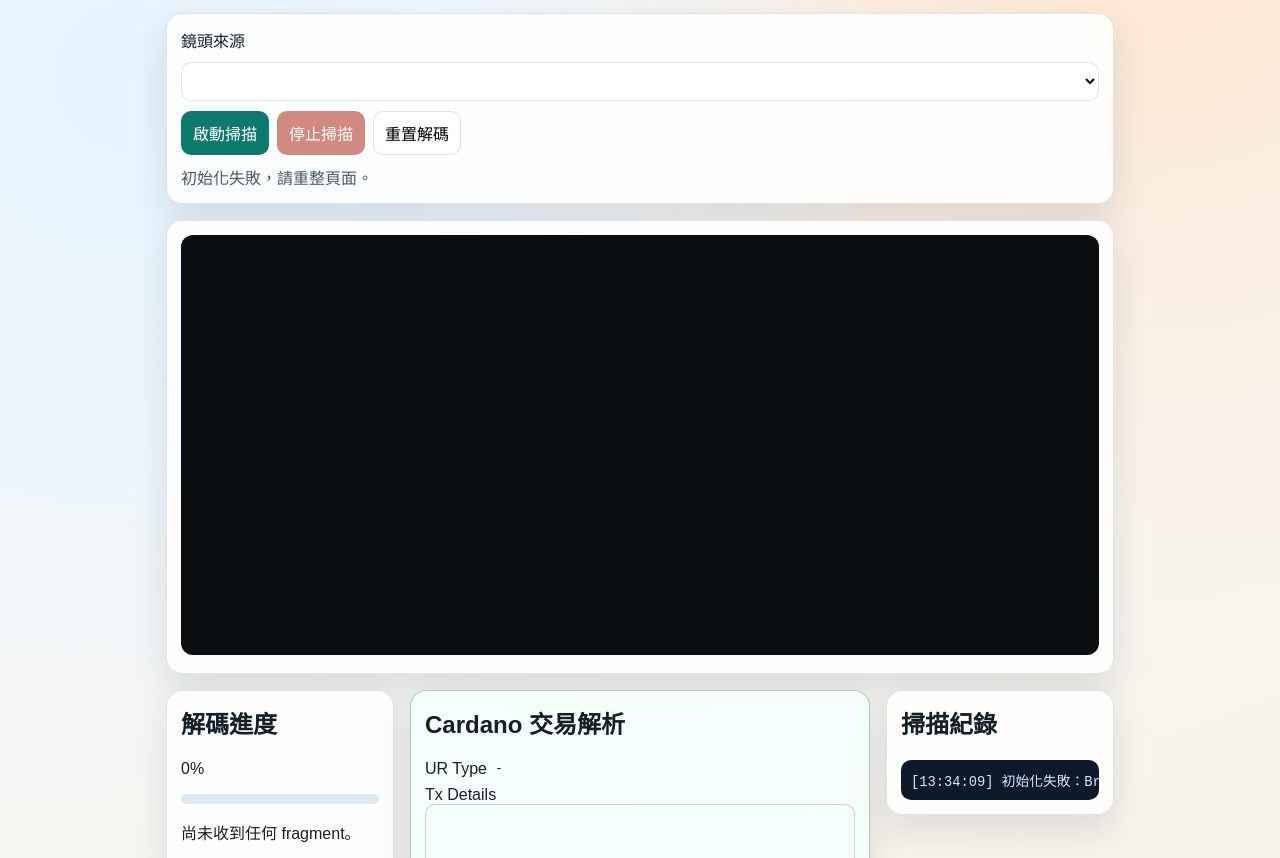
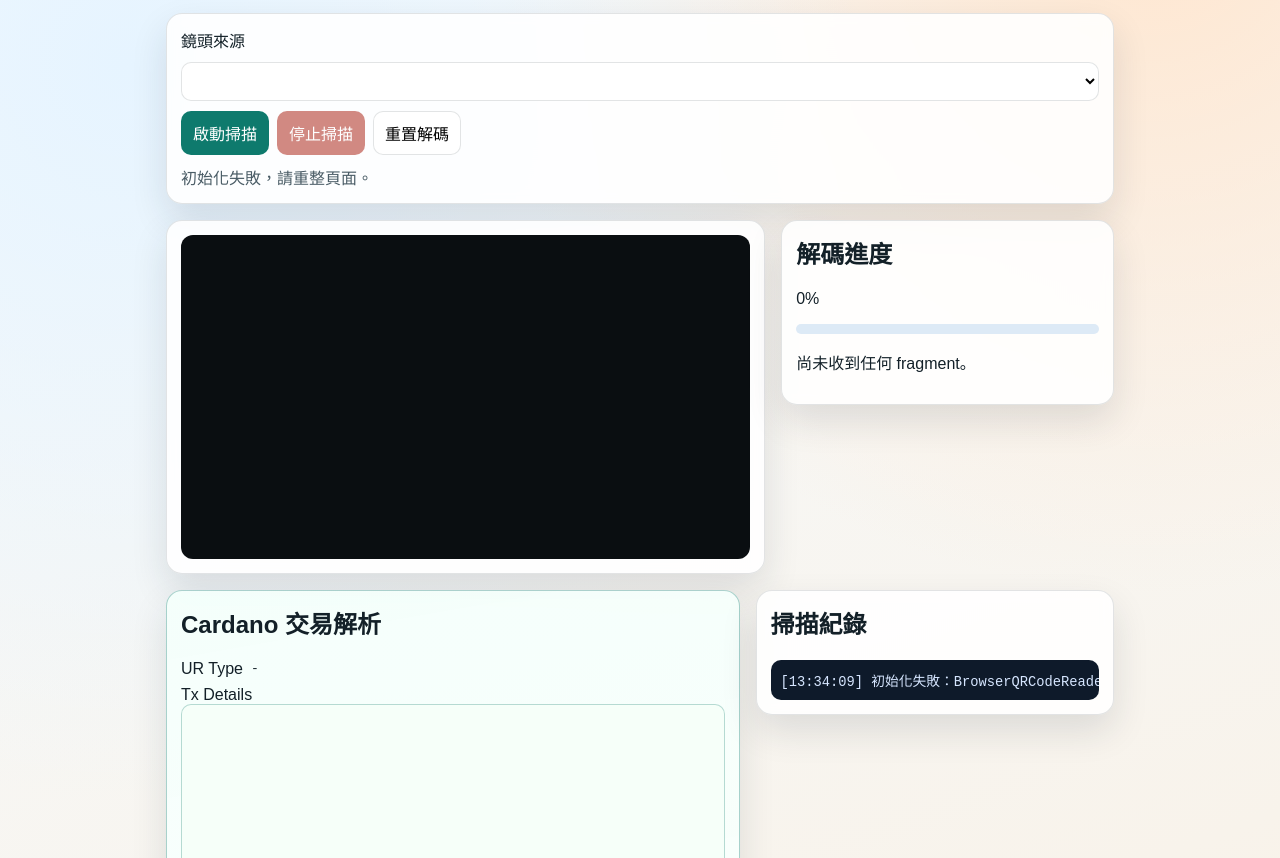
Before and after one commit to allenyllee/bc-ur-viewer, a website built with Vite: page index.html in a window 1280 px wide. Shown: the part 94-952 px from the top of the page. Built offline with nearby package versions, Linux system fonts and the light colour scheme.

Commit message:
feat: improve scan layout to keep camera and progress visible

```diff
--- a/index.html
+++ b/index.html
@@ -24,12 +24,12 @@
         <p id="status" class="status">尚未啟動鏡頭。</p>
       </section>
 
-      <section class="card viewer">
-        <video id="video" autoplay playsinline muted></video>
-      </section>
+      <section class="scan-stage">
+        <section class="card viewer">
+          <video id="video" autoplay playsinline muted></video>
+        </section>
 
-      <section class="dashboard">
-        <section class="card progress panel-left">
+        <section class="card progress">
           <h2>解碼進度</h2>
           <p id="progressText">0%</p>
           <div class="progress-bar">
@@ -37,7 +37,9 @@
           </div>
           <p id="partStats">尚未收到任何 fragment。</p>
         </section>
+      </section>
 
+      <section class="dashboard">
         <section class="card output panel-center">
           <h2>Cardano 交易解析</h2>
           <div class="kv">
--- a/src/style.css
+++ b/src/style.css
@@ -107,8 +107,8 @@ button:disabled {
   width: 100%;
   border-radius: 12px;
   background: #0a0e11;
-  min-height: 240px;
-  max-height: 420px;
+  min-height: 260px;
+  max-height: 460px;
   object-fit: cover;
 }
 
@@ -119,6 +119,11 @@ button:disabled {
 }
 
 .dashboard {
+  display: grid;
+  gap: 16px;
+}
+
+.scan-stage {
   display: grid;
   gap: 16px;
 }
@@ -171,7 +176,7 @@ textarea {
 
 pre {
   margin: 0;
-  max-height: 220px;
+  max-height: 420px;
   overflow: auto;
   background: #0e1a2a;
   color: #d6e6ff;
@@ -181,33 +186,43 @@ pre {
 }
 
 @media (min-width: 860px) {
-  .app {
-    grid-template-columns: 1fr 1fr;
+  .hero,
+  .controls,
+  .scan-stage,
+  .dashboard {
+    grid-column: 1 / -1;
   }
 
-  .hero,
-  .controls,
-  .viewer,
-  .dashboard {
-    grid-column: 1 / -1;
+  .scan-stage {
+    grid-template-columns: minmax(560px, 1.8fr) minmax(260px, 1fr);
+    align-items: stretch;
+  }
+
+  .scan-stage .viewer video {
+    height: 100%;
+    min-height: 320px;
+  }
+
+  .scan-stage .progress {
+    align-self: start;
+    position: sticky;
+    top: 12px;
   }
 }
 
 @media (min-width: 1180px) {
   .dashboard {
-    grid-template-columns: minmax(220px, 1fr) minmax(460px, 1.6fr) minmax(220px, 1fr);
+    grid-template-columns: minmax(560px, 1.6fr) minmax(300px, 1fr);
     align-items: start;
   }
 
-  .panel-left {
+  .panel-center {
     grid-column: 1;
   }
 
-  .panel-center {
+  .panel-right {
     grid-column: 2;
-  }
-
-  .panel-right {
-    grid-column: 3;
+    position: sticky;
+    top: 12px;
   }
 }
```
